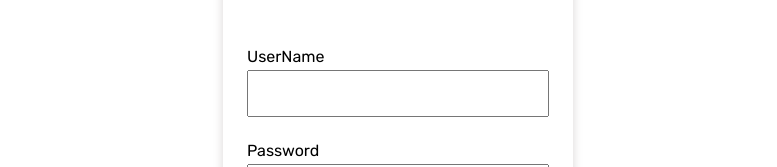
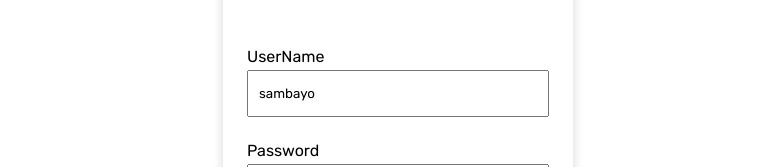
Before and after one commit to samuelkurdz/shapes, a React (Create React App) app: page / in a window 1280 px wide. Shown: the part 191-358 px from the top of the page, without its empty margins (242-1019 px from the left). Built offline with nearby package versions, Linux system fonts and the light colour scheme.

Commit message:
hard coded any login crentential

```diff
--- a/src/pages/login/login.tsx
+++ b/src/pages/login/login.tsx
@@ -11,7 +11,7 @@ interface LoginPageProps {
 }
 
 const LoginPage = (props: LoginPageProps) => {
-  const [formData, setFormData] = useState({ username: '', password: '' });
+  const [formData, setFormData] = useState({ username: 'sambayo', password: 'password' });
   const { setUser } = props;
 
   const handleLoginFormSubmit = (event: FormEvent<HTMLFormElement>) => {
@@ -33,7 +33,13 @@ const LoginPage = (props: LoginPageProps) => {
         <div className="form-group">
           <label htmlFor="username">
             <p>UserName</p>
-            <input type="text" name="username" id="username" onChange={handleFormInputChange} />
+            <input
+              type="text"
+              name="username"
+              id="username"
+              value={formData.username}
+              onChange={handleFormInputChange}
+            />
           </label>
         </div>
         <div className="form-group">
```
